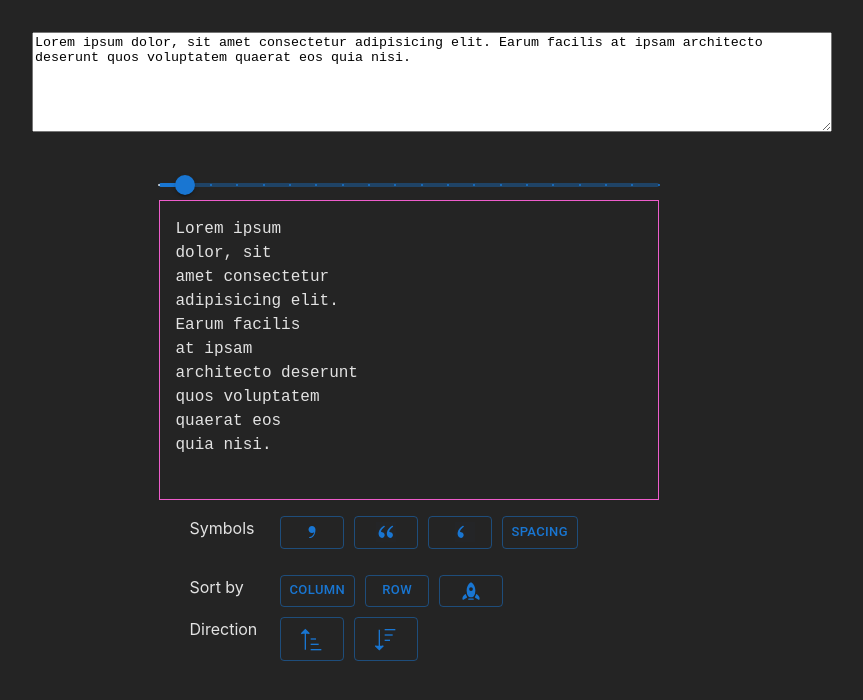
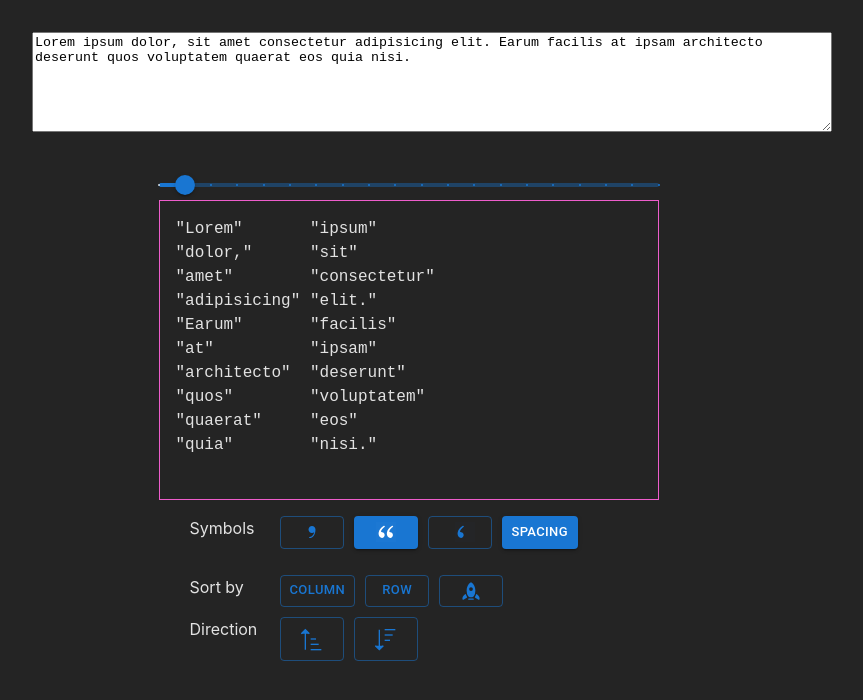
Before and after one commit to boris-grinshpun/listr, a React (Vite) app: page / in a window 1280 px wide. Shown: the top 700 px of the page, without its empty margins (208-1071 px from the left). Built offline with nearby package versions, Linux system fonts and the light colour scheme.

Commit message:
default btns state

```diff
--- a/src/components/Typography.jsx
+++ b/src/components/Typography.jsx
@@ -8,9 +8,9 @@ import { btnState } from './constants';
 
 export default function typography({ symbolClickHandler }) {
     const [comma, setComma] = useState(btnState.off)
-    const [quote, setQuote] = useState(btnState.off)
+    const [quote, setQuote] = useState(btnState.on)
     const [apostrophie, setApostrophie] = useState(btnState.off)
-    const [spacing, setSpacing] = useState(btnState.off)
+    const [spacing, setSpacing] = useState(btnState.on)
 
     useEffect(() => {
         symbolClickHandler({ quote: isOn(quote), apostrophie: isOn(apostrophie), comma: isOn(comma), spacing: isOn(spacing) })
```
